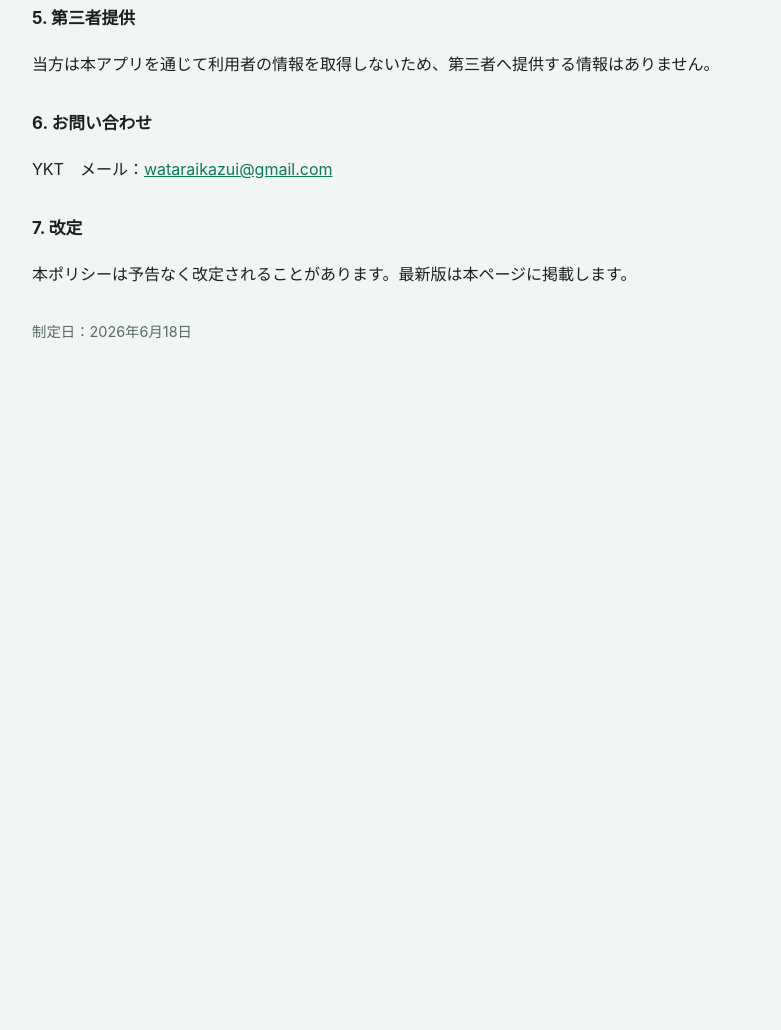
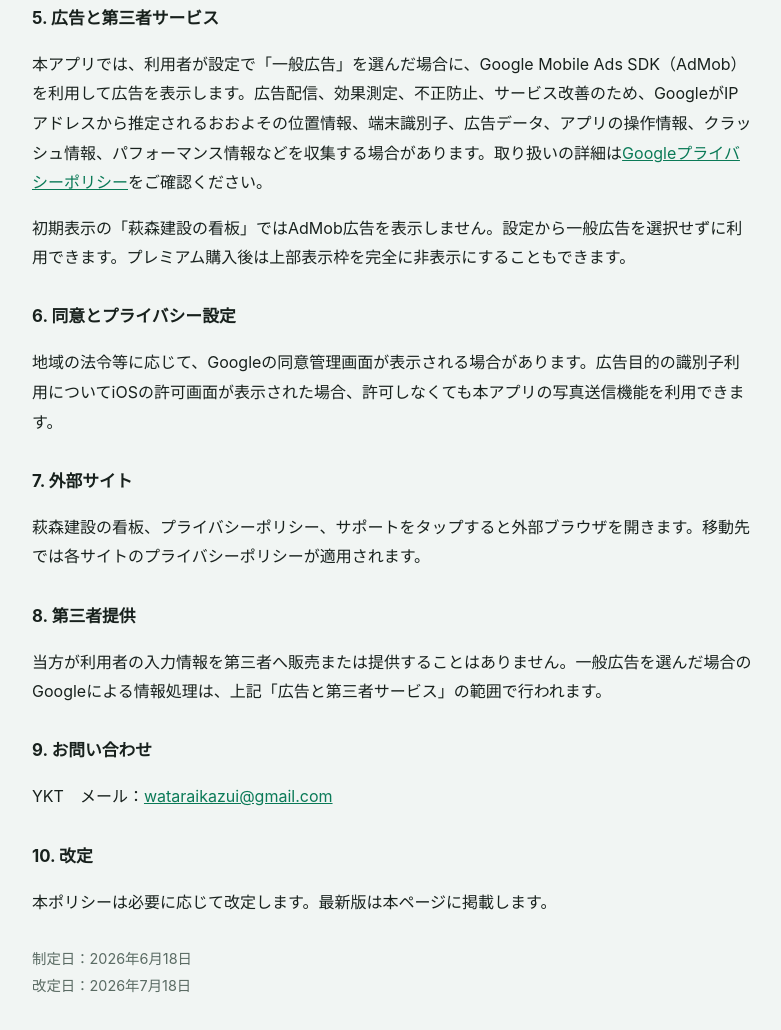
Before and after one commit to wataraikazui/ykt-app-pages, a plain HTML site: page tottayo/privacy.html in a window 1280 px wide. Shown: the part 788-1818 px from the top of the page, without its empty margins (248-1029 px from the left). Before the commit the page ends 1176 px from the top, so only its background shows below. Drawn offline with Linux system fonts and the light colour scheme.

Commit message:
Update Tottayo privacy policy for ads

```diff
--- a/tottayo/privacy.html
+++ b/tottayo/privacy.html
@@ -4,12 +4,16 @@
 <body>
 <h1>撮ったヨ プライバシーポリシー</h1>
 <p>YKT（以下「当方」）が提供するアプリ「撮ったヨ」（以下「本アプリ」）における情報の取り扱いについて定めます。</p>
-<h2>1. 収集する情報</h2><p>本アプリは、利用者の個人情報を当方のサーバーやその他第三者へ送信・収集しません。本アプリには解析（アナリティクス）・広告・トラッキングの仕組みは含まれていません。</p>
+<h2>1. 当方による情報収集</h2><p>本アプリは、写真、宛先、メールアドレス、本文、現場名など、利用者がアプリへ入力・選択した情報を当方のサーバーへ送信または保存しません。</p>
 <h2>2. 端末内に保存される情報</h2><p>本アプリは、送信者名・宛先・件名や本文のテンプレート・物件や内容のリスト・配色などの設定を、利用者の端末内にのみ保存します。これらは外部へ送信されず、アプリを削除すると消去されます。</p>
 <h2>3. カメラ・写真へのアクセス</h2><p>本アプリは、写真の撮影および写真の選択のためにカメラと写真ライブラリにアクセスします。撮影・選択した写真は、利用者の操作により、端末の標準メールアプリを通じて送信されます。写真が当方のサーバーへ送信されることはありません。</p>
 <h2>4. メール送信</h2><p>メールの送信は、利用者の端末の標準メール機能（およびそこに設定されたメールアカウント）を用いて、利用者自身の操作で行われます。宛先・送信内容は利用者が管理します。</p>
-<h2>5. 第三者提供</h2><p>当方は本アプリを通じて利用者の情報を取得しないため、第三者へ提供する情報はありません。</p>
-<h2>6. お問い合わせ</h2><p>YKT　メール：<a href="mailto:wataraikazui@gmail.com">wataraikazui@gmail.com</a></p>
-<h2>7. 改定</h2><p>本ポリシーは予告なく改定されることがあります。最新版は本ページに掲載します。</p>
-<p class="date">制定日：2026年6月18日</p>
+<h2>5. 広告と第三者サービス</h2><p>本アプリでは、利用者が設定で「一般広告」を選んだ場合に、Google Mobile Ads SDK（AdMob）を利用して広告を表示します。広告配信、効果測定、不正防止、サービス改善のため、GoogleがIPアドレスから推定されるおおよその位置情報、端末識別子、広告データ、アプリの操作情報、クラッシュ情報、パフォーマンス情報などを収集する場合があります。取り扱いの詳細は<a href="https://policies.google.com/privacy">Googleプライバシーポリシー</a>をご確認ください。</p>
+<p>初期表示の「萩森建設の看板」ではAdMob広告を表示しません。設定から一般広告を選択せずに利用できます。プレミアム購入後は上部表示枠を完全に非表示にすることもできます。</p>
+<h2>6. 同意とプライバシー設定</h2><p>地域の法令等に応じて、Googleの同意管理画面が表示される場合があります。広告目的の識別子利用についてiOSの許可画面が表示された場合、許可しなくても本アプリの写真送信機能を利用できます。</p>
+<h2>7. 外部サイト</h2><p>萩森建設の看板、プライバシーポリシー、サポートをタップすると外部ブラウザを開きます。移動先では各サイトのプライバシーポリシーが適用されます。</p>
+<h2>8. 第三者提供</h2><p>当方が利用者の入力情報を第三者へ販売または提供することはありません。一般広告を選んだ場合のGoogleによる情報処理は、上記「広告と第三者サービス」の範囲で行われます。</p>
+<h2>9. お問い合わせ</h2><p>YKT　メール：<a href="mailto:wataraikazui@gmail.com">wataraikazui@gmail.com</a></p>
+<h2>10. 改定</h2><p>本ポリシーは必要に応じて改定します。最新版は本ページに掲載します。</p>
+<p class="date">制定日：2026年6月18日<br>改定日：2026年7月18日</p>
 </body></html>
```
Also changed, not shown: tottayo/support.html (+3 -1 lines).
